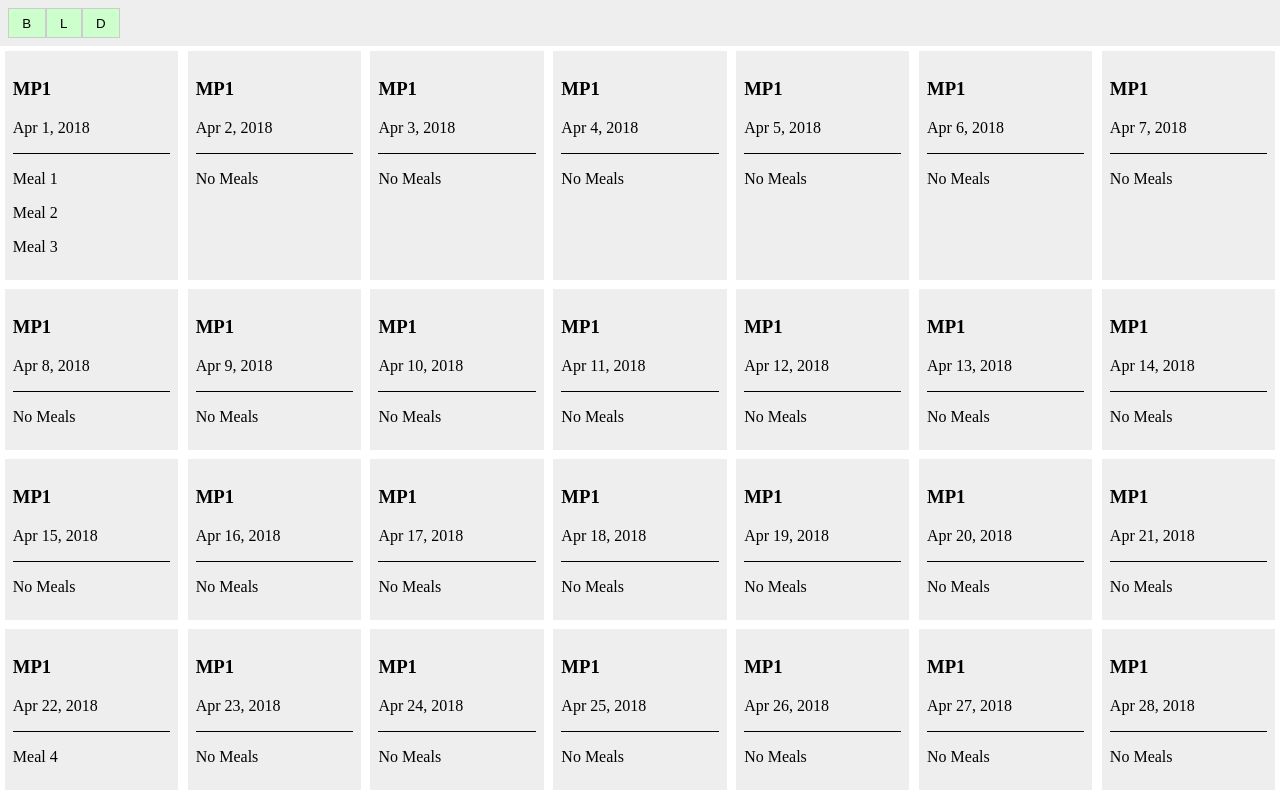
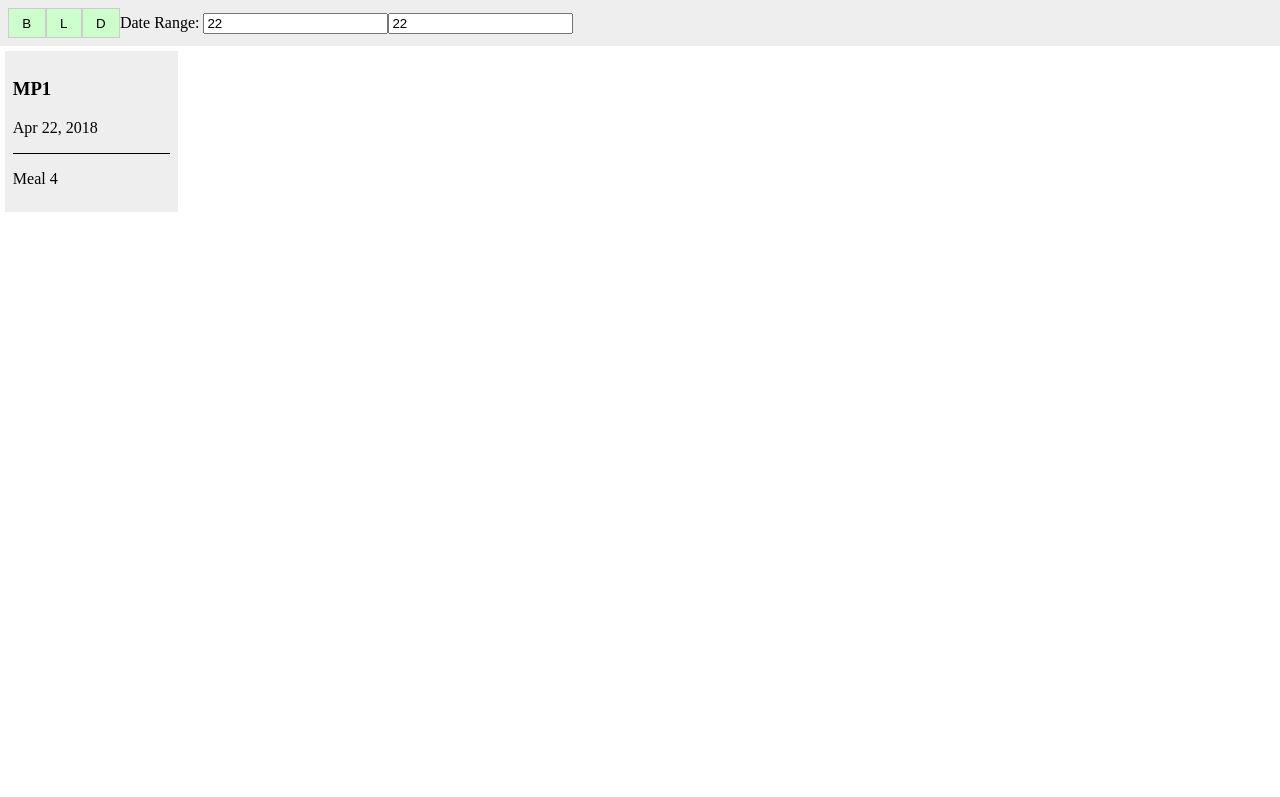
Before and after one commit to ManojBahuguna/Angular-Mealplanner, an Angular app: page / in a window 1280 px wide. Shown: the top 797 px of the page. Built offline with nearby package versions, Linux system fonts and the light colour scheme.

Commit message:
Added Date range

```diff
--- a/src/app/meal-planner/meal-planner-toolbar/meal-planner-toolbar.component.html
+++ b/src/app/meal-planner/meal-planner-toolbar/meal-planner-toolbar.component.html
@@ -2,4 +2,8 @@
   <button class="toolbar-btn" (click)="toggleConfig('breakfast')" [class.active]="config.breakfast">B</button>
   <button class="toolbar-btn" (click)="toggleConfig('lunch')" [class.active]="config.lunch">L</button>
   <button class="toolbar-btn" (click)="toggleConfig('dinner')" [class.active]="config.dinner">D</button>
+
+  <label>Date Range: </label>
+  <input type="number" [value]="config.dateRange.from" (input)="changeRangeMin($event)">
+  <input type="number" [value]="config.dateRange.to" (input)="changeRangeMax($event)">
 </div>
--- a/src/app/meal-planner/meal-planner-toolbar/meal-planner-toolbar.component.ts
+++ b/src/app/meal-planner/meal-planner-toolbar/meal-planner-toolbar.component.ts
@@ -15,4 +15,20 @@ export class MealPlannerToolbarComponent {
     this.config[key] = !this.config[key];
   }
 
+  changeRangeMin(e) {
+    let v = Number(e.target.value);
+    if(v < 1) v = 1;
+    if(v > this.config.dateRange.to) v = this.config.dateRange.to;
+    this.config.dateRange.from = v;
+    e.target.value = v;
+  }
+
+  changeRangeMax(e) {
+    let v = Number(e.target.value);
+    if(v > 31) v = 31;
+    if(v < this.config.dateRange.from) v = this.config.dateRange.from;
+    this.config.dateRange.to = v;
+    e.target.value = v;
+  }
+
 }
--- a/src/app/meal-planner/meal-planner-view/meal-planner-view.component.html
+++ b/src/app/meal-planner/meal-planner-view/meal-planner-view.component.html
@@ -1,3 +1,9 @@
 <div class="calendar">
-  <app-meal-planner-cell *ngFor="let day of calendar.days" [config]="config" [date]="day.date" ></app-meal-planner-cell>
+  <ng-container *ngFor="let day of calendar.days">
+    <app-meal-planner-cell
+      *ngIf="day.date.getDate() >= config.dateRange.from && day.date.getDate() <= config.dateRange.to"
+      [config]="config"
+      [date]="day.date"
+    ></app-meal-planner-cell>
+  </ng-container>
 </div>
--- a/src/app/meal-planner/meal-planner-view/meal-planner-view.component.ts
+++ b/src/app/meal-planner/meal-planner-view/meal-planner-view.component.ts
@@ -10,11 +10,11 @@ import CalendarMonth from '../models/Calendar';
 export class MealPlannerViewComponent implements OnInit {
   @Input() config:Config;
 
-  date = new Date();
-  calendar = new CalendarMonth(this.date);
+  calendar:CalendarMonth;
 
   ngOnInit() {
-
+    this.calendar = new CalendarMonth(this.config.date);
   }
 
+
 }
--- a/src/app/meal-planner/models/Config.ts
+++ b/src/app/meal-planner/models/Config.ts
@@ -1,9 +1,4 @@
 import MealsCollection from "./MealsCollection";
-
-export class DateRange {
-  from = new Date();
-  to = new Date();
-}
 
 export enum INFO_MODE {
   date = 0,
@@ -12,6 +7,7 @@ export enum INFO_MODE {
 }
 
 export default class Config {
+  date = new Date();
 
   name = '';
 
@@ -20,7 +16,10 @@ export default class Config {
   dinner = true;
 
   dateInfoMode:INFO_MODE = INFO_MODE.date;
-  dateRange = new DateRange();
+  dateRange = {
+    from: this.date.getDate(),
+    to: this.date.getDate()
+  };
 
   mealEvents:MealsCollection;
 }
```
